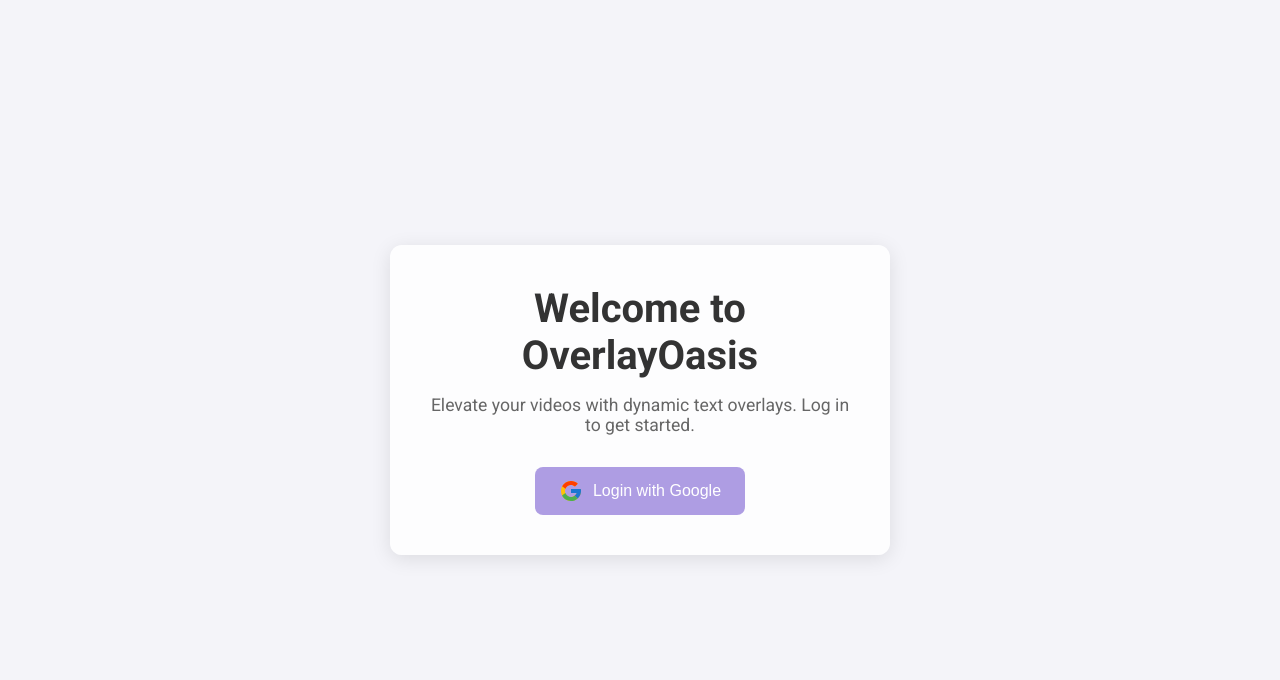
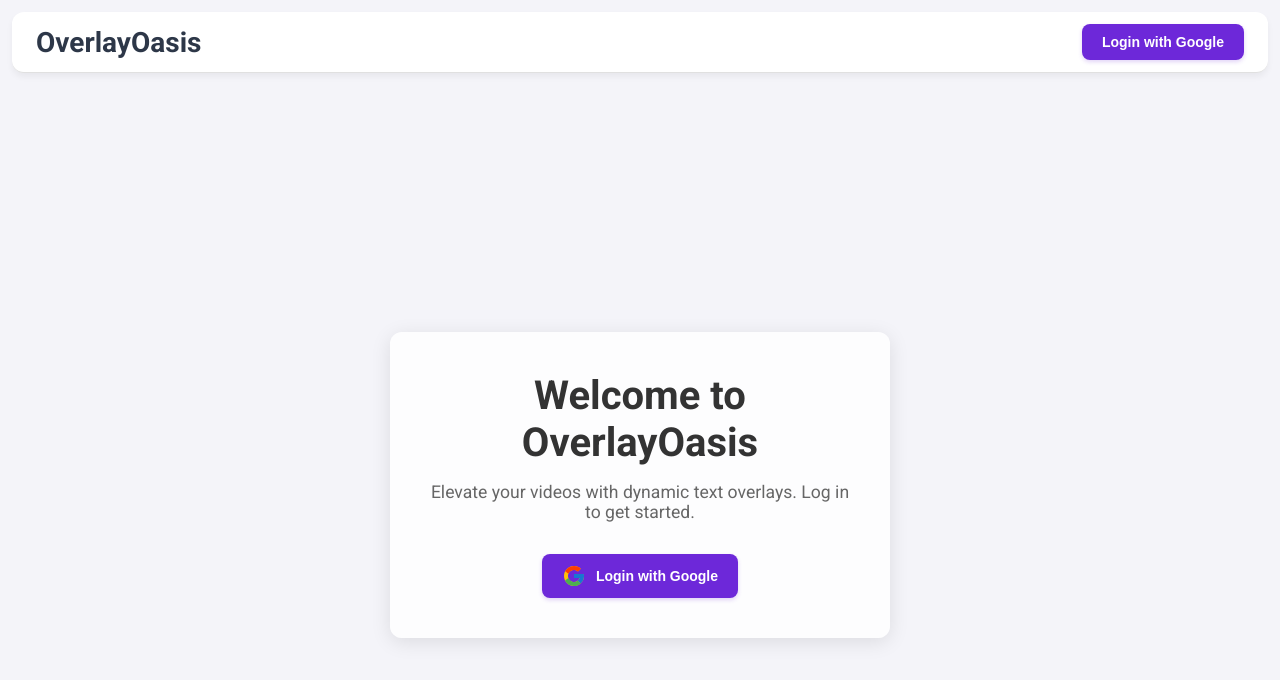
Before and after one commit to tfHasi/OverlayOasis, a React (Vite) app in the folder frontend/frontend/: page / in a window 1280 px wide. Shown: the top 680 px of the page. Built offline with nearby package versions, Linux system fonts and the light colour scheme.

Commit message:
Navbar styling

```diff
--- /dev/null
+++ b/frontend/frontend/src/components/Navbar.css
@@ -0,0 +1,112 @@
+/* Navbar Container */
+.navbar-container {
+    display: flex;
+    justify-content: space-between;
+    align-items: center;
+    padding: 12px 24px;
+    background-color: #ffffff;
+    border-bottom: 1px solid #e0e0e0;
+    box-shadow: 0 4px 6px rgba(0, 0, 0, 0.05);
+    border-radius: 12px; /* Rounded corners */
+    margin: 12px; /* Add some margin to avoid touching the edges */
+  }
+
+  /* Site Name (Brand) */
+  .navbar-brand {
+    font-size: 1.75rem;
+    font-weight: 700;
+    color: #2d3748; /* Dark gray */
+    cursor: pointer;
+    transition: color 0.3s ease, transform 0.2s ease;
+  }
+
+  .navbar-brand:hover {
+    color: #6d28d9; /* Purple color for hover effect */
+    transform: scale(1.05);
+  }
+
+  /* Right Side of Navbar */
+  .navbar-right {
+    display: flex;
+    align-items: center;
+    gap: 20px;
+  }
+
+  /* User Profile Section */
+  .user-profile {
+    display: flex;
+    align-items: center;
+    gap: 12px;
+  }
+
+  /* Profile Picture */
+  .profile-picture {
+    width: 42px;
+    height: 42px;
+    border-radius: 50%;
+    border: 2px solid #e0e0e0;
+    transition: transform 0.2s ease, border-color 0.3s ease;
+  }
+
+  .profile-picture:hover {
+    transform: scale(1.1);
+    border-color: #6d28d9; /* Purple border on hover */
+  }
+
+  /* Login and Logout Buttons */
+  .login-button,
+  .logout-button {
+    padding: 10px 20px;
+    font-size: 14px;
+    font-weight: 600;
+    border: none;
+    border-radius: 8px;
+    cursor: pointer;
+    transition: background-color 0.3s ease, transform 0.2s ease, box-shadow 0.3s ease;
+  }
+
+  .login-button {
+    background-color: #6d28d9; /* Purple */
+    color: white;
+    box-shadow: 0 2px 4px rgba(109, 40, 217, 0.2);
+  }
+
+  .login-button:hover {
+    background-color: #5b21b6; /* Darker purple */
+    transform: translateY(-2px);
+    box-shadow: 0 4px 8px rgba(109, 40, 217, 0.3);
+  }
+
+  .logout-button {
+    background-color: #db4437; /* Google Red */
+    color: white;
+    box-shadow: 0 2px 4px rgba(219, 68, 55, 0.2);
+  }
+
+  .logout-button:hover {
+    background-color: #c1351d; /* Darker red */
+    transform: translateY(-2px);
+    box-shadow: 0 4px 8px rgba(219, 68, 55, 0.3);
+  }
+
+  .login-button:active,
+  .logout-button:active {
+    transform: translateY(0);
+    box-shadow: 0 2px 4px rgba(0, 0, 0, 0.2);
+  }
+
+  /* Optional: Add a subtle animation for the navbar */
+  @keyframes slideIn {
+    from {
+      opacity: 0;
+      transform: translateY(-20px);
+    }
+    to {
+      opacity: 1;
+      transform: translateY(0);
+    }
+  }
+
+  .navbar-container {
+    animation: slideIn 0.5s ease-out;
+  }
--- a/frontend/frontend/src/components/Navbar.tsx
+++ b/frontend/frontend/src/components/Navbar.tsx
@@ -1,51 +1,51 @@
 import React, { useContext } from "react";
 import { AuthContext } from "../context/AuthContext";
-import { useNavigate } from "react-router-dom";
+import { useNavigate, useLocation } from "react-router-dom";
+import "./Navbar.css"; // Import the CSS file for styling
 
 const Navbar: React.FC = () => {
-  const { user, logout } = useContext(AuthContext)!;
+  const { user, logout, login } = useContext(AuthContext)!;
   const navigate = useNavigate();
+  const location = useLocation();
 
   const handleLogout = () => {
     logout();
     navigate("/"); // Redirect to the homepage after logout
   };
 
-  if (!user) {
-    return null; // Don't display the navbar if the user is not logged in
-  }
+  const handleLogin = () => {
+    login();
+  };
 
   return (
-    <div
-      style={{
-        display: "flex",
-        justifyContent: "flex-end",
-        alignItems: "center",
-        padding: "10px 20px",
-        backgroundColor: "#f8f9fa",
-        borderBottom: "1px solid #ddd",
-      }}
-    >
-      <div style={{ display: "flex", alignItems: "center", gap: "10px" }}>
+    <div className="navbar-container">
+      {/* Site Name on the Left */}
+      <div className="navbar-brand" onClick={() => navigate("/")}>
+        OverlayOasis
+      </div>
+
+      {/* Right Side: Login/Logout and Profile Picture */}
+      <div className="navbar-right">
+        {user ? (
+          // Display Profile Picture and Logout Button
+          <div className="user-profile">
             <img
               src={user.picture}
               alt="Profile"
-          style={{ width: "40px", borderRadius: "50%" }}
+              className="profile-picture"
             />
-        <button
-          onClick={handleLogout}
-          style={{
-            padding: "5px 10px",
-            fontSize: "14px",
-            backgroundColor: "#DB4437",
-            color: "white",
-            border: "none",
-            borderRadius: "5px",
-            cursor: "pointer",
-          }}
-        >
+            <button onClick={handleLogout} className="logout-button">
               Logout
             </button>
+          </div>
+        ) : (
+          // Display Login Button on Homepage
+          location.pathname === "/" && (
+            <button onClick={handleLogin} className="login-button">
+              Login with Google
+            </button>
+          )
+        )}
       </div>
     </div>
   );
```
Lines whose indentation alone changed are shown as unchanged.
